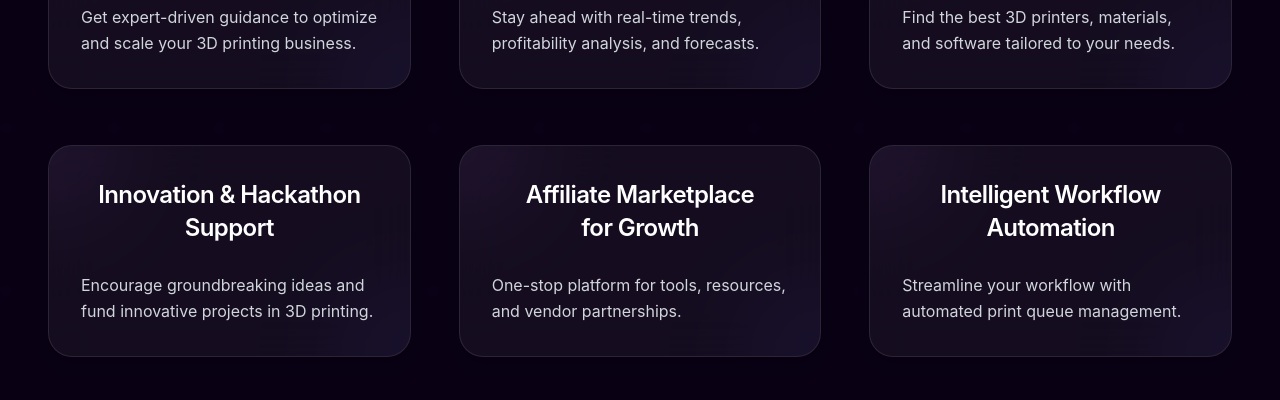
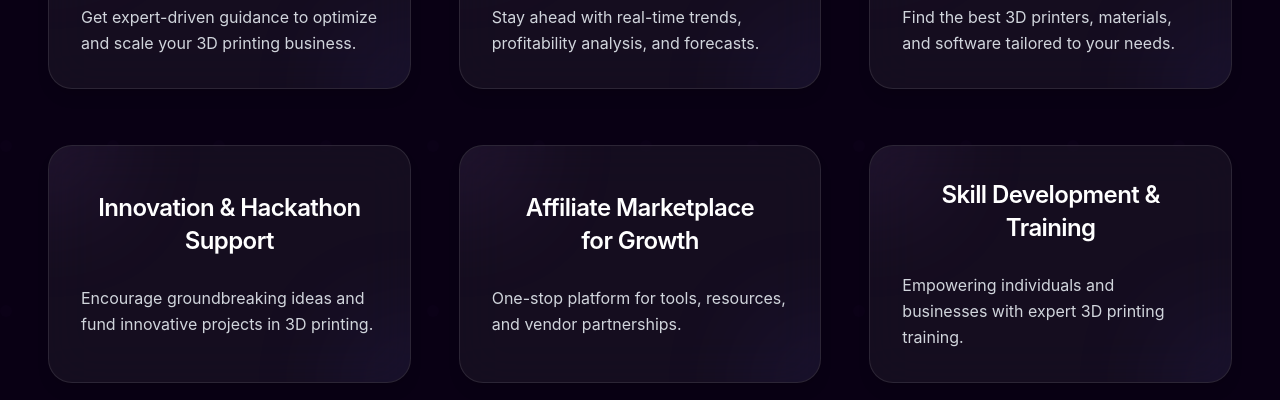
Before and after one commit to ayushflows/3D-Root, a React (Vite) app in the folder frontend/: page / in a window 1280 px wide. Shown: the part 1181-1581 px from the top of the page. Built offline with nearby package versions, Linux system fonts and the light colour scheme; no server answers.

Commit message:
made changes"

```diff
--- a/frontend/src/routes/homepage/Homepage.jsx
+++ b/frontend/src/routes/homepage/Homepage.jsx
@@ -147,8 +147,8 @@ function Homepage() {
           desc: "One-stop platform for tools, resources, and vendor partnerships.",
         },
         {
-          title: "Intelligent Workflow Automation",
-          desc: "Streamline your workflow with automated print queue management.",
+          title: "Skill Development & Training",
+          desc: "Empowering individuals and businesses with expert 3D printing training.",
         },
       ].map(({ title, desc }, i) => (
         <div
```
